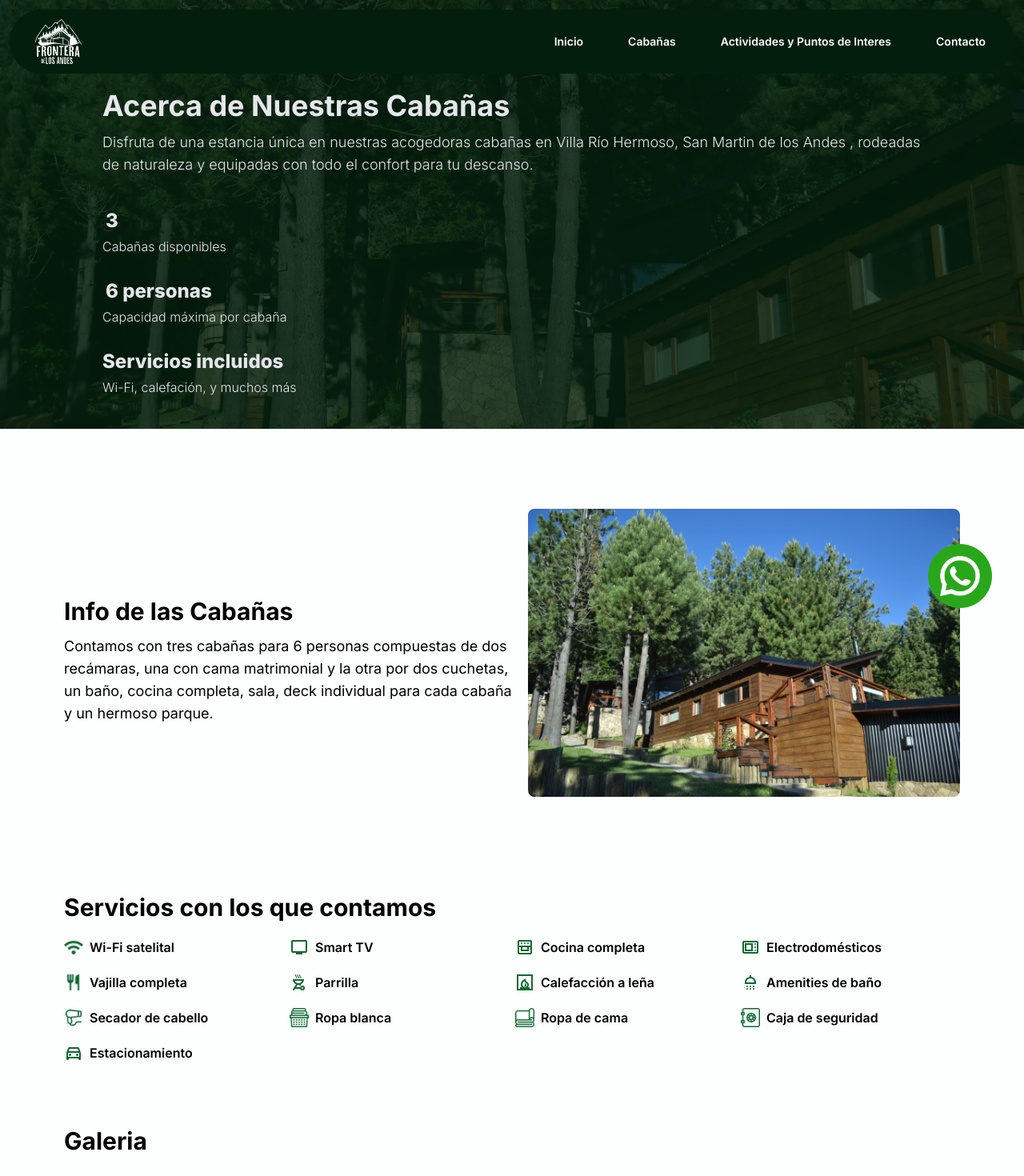
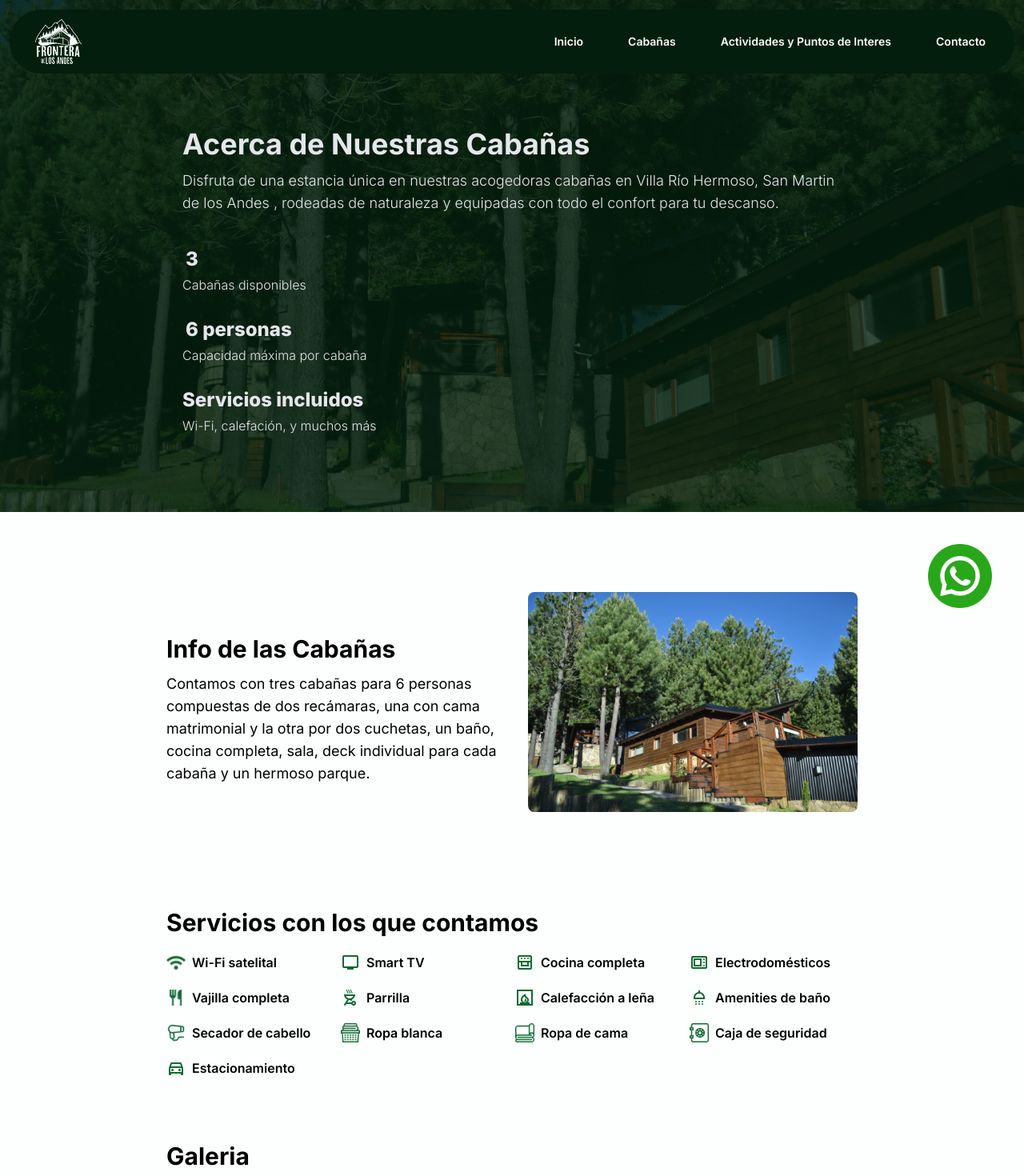
Before and after one commit to TomiDepaa/frontera-de-los-andes, a Next.js app: page /cabins in a window 1280 px wide. Shown: the top 1470 px of the page at 80% size. Built offline with nearby package versions, Linux system fonts and the light colour scheme.

Commit message:
Retoques en la pagina de cabins y home

```diff
--- a/src/app/cabins/page.jsx
+++ b/src/app/cabins/page.jsx
@@ -5,9 +5,9 @@ export default function Cabins() {
   return (
     <>
       <main>
-        <section className="pt-28 w-full relative bg-cabins-headCabins bg-cover bg-center">
+        <section className="pt-28 md:px-20 lg:pt-40 w-full lg:h-[40rem]  lg:px-52 relative bg-cabins-headCabins bg-cover bg-center">
           <div className="absolute inset-0 bg-green-brand/80"></div>
-          <div className="px-5 md:px-32 text-gray-200">
+          <div className="px-5 text-gray-200 ">
             <h1 className="text-4xl font-bold relative">
               Acerca de Nuestras Cabañas
             </h1>
@@ -32,7 +32,7 @@ export default function Cabins() {
             </div>
           </div>
         </section>
-        <section className="px-5 md:px-20 md:py-20 space-y-5 flex flex-col items-center md:grid md:grid-cols-2 md:space-x-5">
+        <section className="px-5 md:px-20 md:py-20 lg:px-52 space-y-5 flex flex-col items-center md:grid md:grid-cols-2 md:space-x-5">
           <div className="pt-10 space-y-3">
             <h1 className="text-3xl font-bold">Info de las Cabañas</h1>
             <p className="text-lg">
@@ -50,7 +50,7 @@ export default function Cabins() {
           />
           </div>
         </section>
-        <section className="px-5 md:px-20 py-10 flex flex-col items-center md:items-stretch">
+        <section className="px-5 md:px-20 lg:px-52 py-10 flex flex-col items-center md:items-stretch">
           <div className="">
             <h2 className="text-3xl font-bold ">
               Servicios con los que contamos
@@ -163,7 +163,7 @@ export default function Cabins() {
             </ul>
           </div>
         </section>
-        <section className="pt-10 md:px-20 px-5 space-y-3 md:space-y-10">
+        <section className="pt-10 md:px-20 lg:px-52 px-5 space-y-3 md:space-y-10">
           <h2 className="text-3xl font-bold">Galeria</h2>
           <CabinsGallery />
         </section>
--- a/src/app/page.jsx
+++ b/src/app/page.jsx
@@ -5,7 +5,7 @@ import CarouselBackground from "@/components/Carousel/carouselBackground";
 
 export default function Home() {
   return (
-    <main className="flex flex-col justify-between">
+    <main className="flex flex-col justify-between ">
       <section className="relative w-full min-h-screen pb-10 px-5 flex flex-col items-center justify-center overflow-hidden">
         <CarouselBackground />
         <div className="relative z-10 flex flex-col items-center text-center">
@@ -25,7 +25,7 @@ export default function Home() {
           alt="Flecha hacia abajo"
         />
       </section>
-      <section className="p-5 pt-16 md:px-20 lg:grid lg:grid-cols-2 lg:gap-2 lg:items-center">
+      <section className="p-5 pt-16 md:px-20 lg:px-52 lg:grid lg:grid-cols-2 lg:gap-2 lg:items-center">
         <div>
           <div>
             <h4 className="text-green-600 font-semibold">Relájate y disfruta</h4>
@@ -77,7 +77,7 @@ export default function Home() {
         </div>
 
       </section>
-      <section className="p-5 pt-32 md:px-20">
+      <section className="p-5 pt-32 md:px-20 lg:px-52">
         <div className="space-y-2 lg:text-center">
           <h2 className="text-3xl font-bold w-1/2 lg:w-auto ">
             Explora Lugares y Actividades
@@ -121,9 +121,9 @@ export default function Home() {
           />
         </div>
       </section>
-      <section className="px-5 pt-20 md:px-20 ">
-        <div className="md:grid md:grid-cols-2 md:items-center md:justify-items-center md:gap-6">
-          <div className="space-y-2 md:content-center">
+      <section className="px-5 pt-20 md:px-20 lg:px-52">
+        <div className="md:grid md:grid-cols-2">
+          <div className="space-y-2 md:content-center md:pe-7">
             <h2 className="text-3xl font-bold w-1/2 ">Nuestra Ubicación</h2>
             <p className="font-light">
               Ubicados en Villa Río Hermoso kilometro 2189 de la Ruta Nacional
@@ -137,20 +137,20 @@ export default function Home() {
               loading="lazy"
               referrerPolicy="no-referrer-when-downgrade"
               title="Ubicacion Frontera de los Andes"
-              className="w-full h-56 lg:w-[52rem] lg:h-[25rem]"
+              className="w-full h-52  md:h-56"
             ></iframe>
           </div>
         </div>
-        <div className="space-y-4 md:grid md:grid-cols-2 md:items-center md:justify-items-center md:gap-6">
-          <div className="md:content-center md:order-1">
-            <div className="flex items-center space-x-2">
-              <img src="/images/icons/locationGreen.png" alt="Ubicación" className="size-7" />
-              <h3 className="font-bold text-emerald-800 text-lg">Cabañas Frontera de los Andes</h3>
-            </div>
-            <p>Te dejamos un video del recorrido desde San Martin de Los Andes hasta Cabanias Frontera de los Andes</p>
+        <div className="space-y-4 md:grid md:grid-cols-2">
+          <div className="md:content-center md:order-1 md:ps-7">
+          <div className="flex items-center space-x-2">
+            <img src="/images/icons/locationGreen.png" alt="Ubicación" className="size-7" />
+            <h3 className="font-bold text-emerald-800 text-lg">Cabañas Frontera de los Andes</h3>
           </div>
-          <video controls className="md:h-auto md:w-auto md:order-0">
-            <source src="/video/Ruta.mp4" type="video/mp4" />
+          <p>Te dejamos un video del recorrido desde San Martin de Los Andes hasta Cabanias Frontera de los Andes</p>
+          </div>
+          <video controls className="md:h-auto md:w-96 md:order-0">
+            <source src="/video/Ruta.mp4" type="video/mp4"/>
           </video>
         </div>
       </section>
--- a/src/components/gallery/cabinsGallery.jsx
+++ b/src/components/gallery/cabinsGallery.jsx
@@ -49,7 +49,7 @@ export default function CabinsGallery() {
           <img
             src={src}
             alt={`Imagen ${index + 1}`}
-            className="w-full h-44 object-cover rounded-lg shadow-lg hover:opacity-80 cursor-pointer"
+            className="w-full h-44 lg:h-60 object-cover rounded-lg shadow-lg hover:opacity-80 cursor-pointer"
           />
         </a>
       ))}
```
Also changed, not shown: src/app/globals.css (line endings or trailing spaces).
